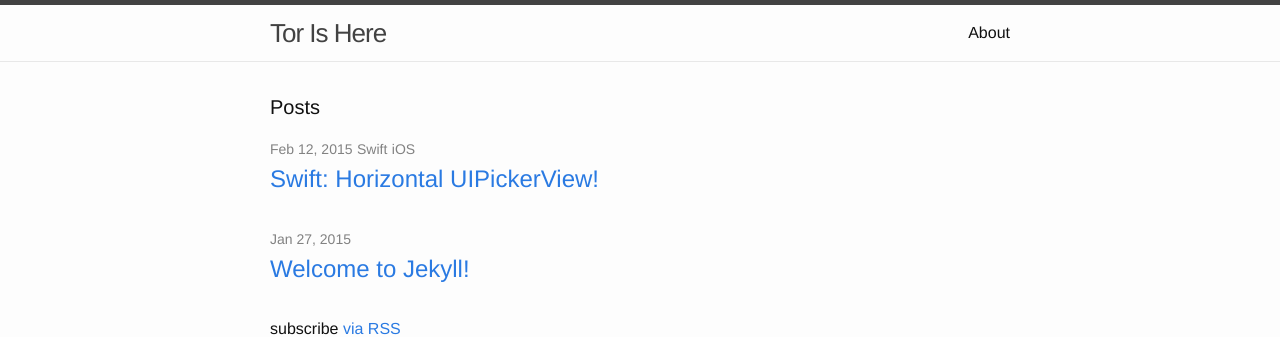
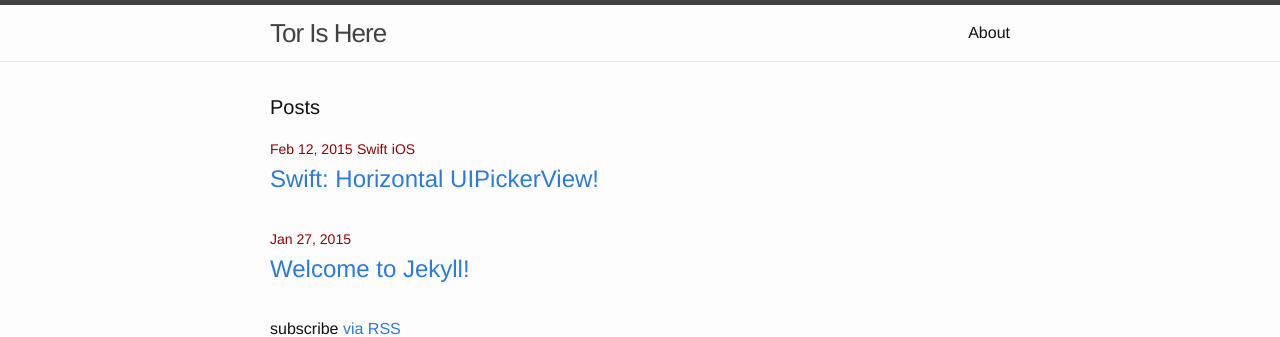
Before and after one commit to TorIsHere/TorIsHere.github.io, a Jekyll site: the page built from blog.html, in a window 1280 px wide. Shown: the top 337 px of the page. Built offline with Jekyll 4.4.1, drawn with Linux system fonts in a browser that asks for light colours.

Commit message:
Test css

```diff
--- a/_sass/_layout.scss
+++ b/_sass/_layout.scss
@@ -180,7 +180,7 @@
 
 .post-meta {
     font-size: $small-font-size;
-    color: $grey-color;
+    color: $red-color;
 }
 
 .post-link {
--- a/css/main.scss
+++ b/css/main.scss
@@ -21,6 +21,7 @@ $grey-color:       #828282;
 $grey-color-light: lighten($grey-color, 40%);
 $grey-color-dark:  darken($grey-color, 25%);
 
+$red-color:		   #900;
 // Width of the content area
 $content-width:    800px;
 
--- a/static/css/layouts/blog-old-ie.css
+++ b/static/css/layouts/blog-old-ie.css
@@ -119,7 +119,7 @@ h3 {
 }
 
 .post-meta {
-    color: #999;
+    color: #009;
     font-size: 90%;
     margin: 0;
 }
```
